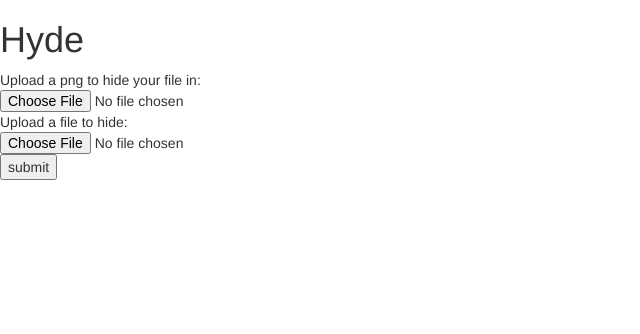
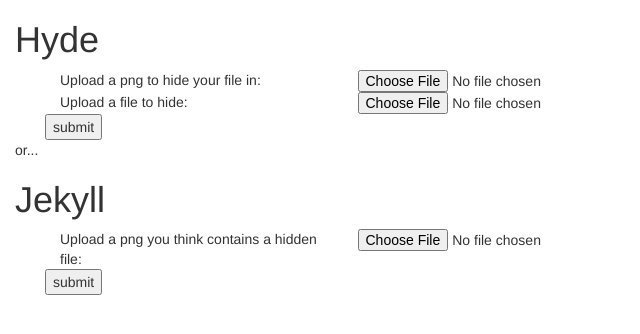
Before and after one commit to patrickwhite256/hyde, a Django app: page / in a window 1280 px wide. Shown: the top 334 px of the page, without its empty margins (0-640 px from the left). Run offline with Django 3.2, Linux system fonts and the light colour scheme; some libraries are stand-ins or nearby versions.

Commit message:
Mostly finished input

```diff
--- a/hyde-django/hyde_web/templates/input.html
+++ b/hyde-django/hyde_web/templates/input.html
@@ -4,16 +4,34 @@
 <title>Hyde</title>
 <link rel="stylesheet" href="{% static 'hyde_web/css/bootstrap.min.css' %}" />
 </head>
-<body>
+<body class="col-sm-12">
+{% if warning %}
+    <div class="alert alert-warning" role="alert">{{ warning }}</div>
+{% endif %}
 <h1>Hyde</h1>
-<form>
-    <div>
-        Upload a png to hide your file in: <input type="file" name="hidefile">
+<form method="post" class="col-sm-12" enctype="multipart/form-data">
+    {% csrf_token %}
+    <div class="col-sm-12">
+        <span class="col-sm-3">Upload a png to hide your file in:</span>
+        <span class="col-sm-3"><input type="file" name="hidefile"></span>
     </div>
-    <div>
-        Upload a file to hide: <input type="file" name="hiddenfile">
+    <div class="col-sm-12">
+        <span class="col-sm-3">Upload a file to hide:</span>
+        <span class="col-sm-3"><input type="file" name="hiddenfile"></span>
     </div>
-    <div>
+    <div class="col-sm-12">
+        <input type="submit" value="submit">
+    </div>
+</form>
+or...
+<h1>Jekyll</h1>
+<form method="post" class="col-sm-12" enctype="multipart/form-data">
+    {% csrf_token %}
+    <div class="col-sm-12">
+        <span class="col-sm-3">Upload a png you think contains a hidden file:</span>
+        <span class="col-sm-3"><input type="file" name="jekfile"></span>
+    </div>
+    <div class="col-sm-12">
         <input type="submit" value="submit">
     </div>
 </form>
--- a/hyde-django/hyde_web/views.py
+++ b/hyde-django/hyde_web/views.py
@@ -5,6 +5,15 @@ from django.views.generic import TemplateView
 
 class InputView(TemplateView):
     template_name = "input.html"
-    def get(self, request, *args, **kwargs):
-        print(request)
-        return super().get(request, *args, **kwargs)
+    warning = None
+    def post(self, request, *args, **kwargs):
+        if 'hidefile' in request.FILES and 'hiddenfile' in request.FILES:
+            pass
+        elif 'jekfile' in request.FILES:
+            pass
+        return self.get(request, *args, **kwargs)
+
+    def get_context_data(self, **kwargs):
+        context = super().get_context_data(**kwargs)
+        context['warning'] = self.warning
+        return context
--- a/requirements.txt
+++ b/requirements.txt
@@ -1 +1,2 @@
+Django==1.7.3
 pypng==0.0.17
```
